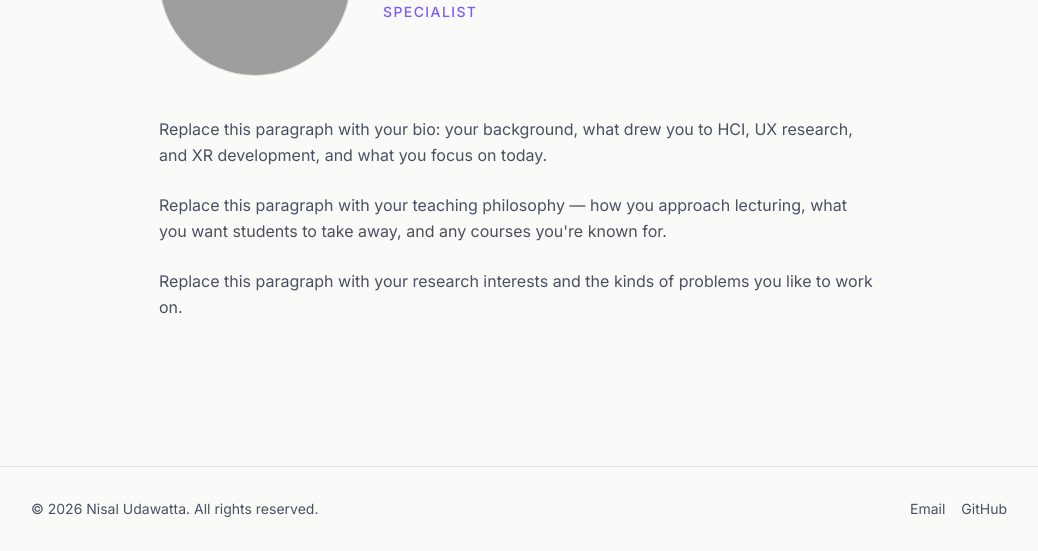
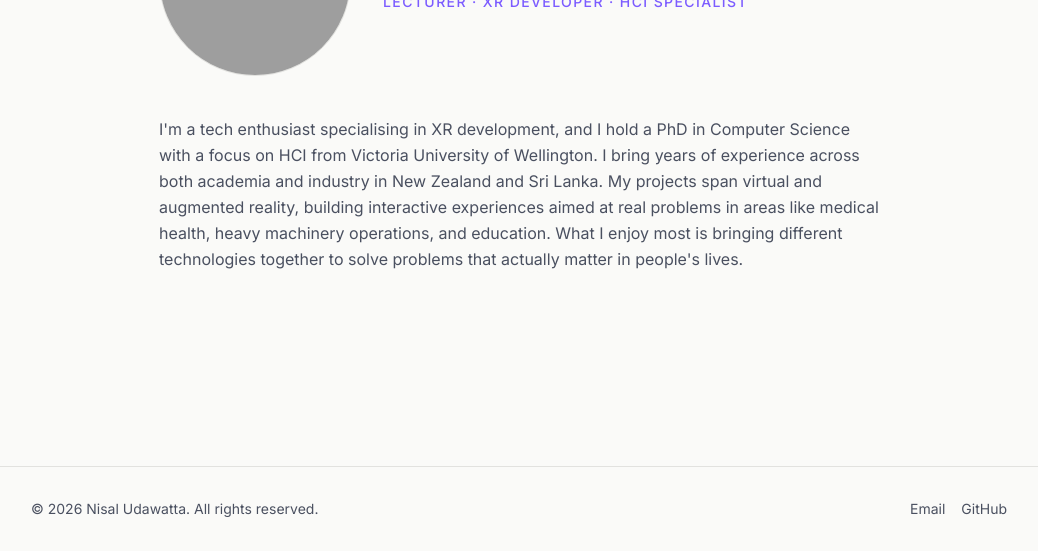
Before and after one commit to Nisal47/Nisal47.github.io, an Astro site: page /about in a window 1280 px wide. Shown: the part 249-800 px from the top of the page, without its empty margins (121-1159 px from the left). Built offline with nearby package versions, Linux system fonts and the light colour scheme; Astro itself is replaced by a stand-in of ours; grey boxes are pictures that could not be loaded.

Commit message:
Update bio and simplify site-wide role tags
Replaces the About bio with the final version and trims the
site-wide role tagline (Hero, About, title, meta description) down
to Lecturer, XR Developer, and HCI Specialist.

```diff
--- a/src/data/site.ts
+++ b/src/data/site.ts
@@ -1,11 +1,11 @@
 export const SITE = {
   name: "Nisal Udawatta",
-  title: "Nisal Udawatta — Lecturer, UX Researcher & XR Developer",
+  title: "Nisal Udawatta — Lecturer & XR Developer",
   description:
-    "Lecturer, UX researcher, XR developer, and HCI specialist. Case studies in immersive experience design, research-driven UX, and applied human-computer interaction.",
+    "Lecturer, XR developer, and HCI specialist. Case studies in immersive experience design and applied human-computer interaction.",
   url: "https://Nisal47.github.io",
   email: "nisalmudawatta@gmail.com",
-  roles: ["Lecturer", "UX Researcher", "XR Developer", "HCI Specialist"],
+  roles: ["Lecturer", "XR Developer", "HCI Specialist"],
   socials: {
     github: "https://github.com/Nisal47",
     linkedin: "",
--- a/src/pages/about.astro
+++ b/src/pages/about.astro
@@ -21,16 +21,13 @@ import { SITE } from "../data/site";
 
     <div class="mt-10 space-y-6 text-base leading-relaxed text-fg-muted dark:text-fg-dark-muted">
       <p>
-        Replace this paragraph with your bio: your background, what drew you to HCI, UX
-        research, and XR development, and what you focus on today.
-      </p>
-      <p>
-        Replace this paragraph with your teaching philosophy — how you approach lecturing,
-        what you want students to take away, and any courses you're known for.
-      </p>
-      <p>
-        Replace this paragraph with your research interests and the kinds of problems you
-        like to work on.
+        I'm a tech enthusiast specialising in XR development, and I hold a PhD in Computer
+        Science with a focus on HCI from Victoria University of Wellington. I bring years of
+        experience across both academia and industry in New Zealand and Sri Lanka. My
+        projects span virtual and augmented reality, building interactive experiences aimed
+        at real problems in areas like medical health, heavy machinery operations, and
+        education. What I enjoy most is bringing different technologies together to solve
+        problems that actually matter in people's lives.
       </p>
     </div>
   </section>
```
